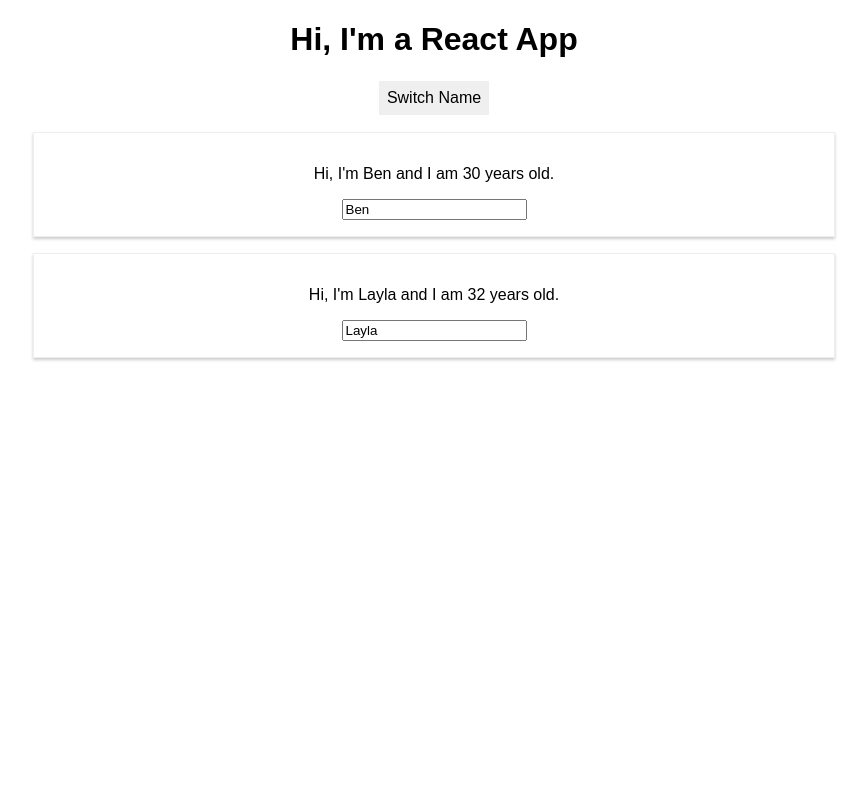
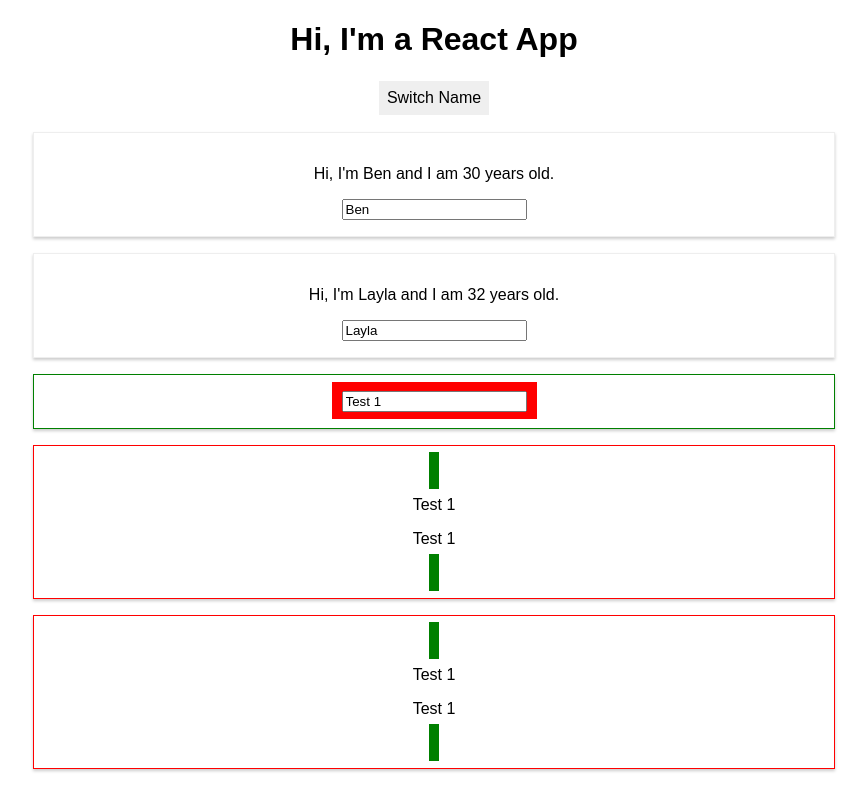
Before and after one commit to Kagan-benjamin/ReactPractice, a React (Create React App) app in the folder react-playground/: page / in a window 1280 px wide. Shown: the whole page, without its empty margins (206-1073 px from the left). Built offline with nearby package versions, Linux system fonts and the light colour scheme.

Commit message:
React Assignment 1

```diff
--- a/react-playground/src/App.js
+++ b/react-playground/src/App.js
@@ -1,6 +1,8 @@
 import React, { Component } from 'react';
 import './App.css';
 import Person from './Person/Person.js';
+import UserOutput from './UserOutput/UserOutput.js';
+import UserInput from './UserInput/UserInput.js';
 
 class App extends Component {
   state = {
@@ -8,7 +10,19 @@ class App extends Component {
       { name: 'Ben', age: 30 },
       { name: 'Layla', age: 32 }
     ],
-    full: false
+    full: false,
+    usernames: [
+      'Test 1',
+      'Test 2'
+    ]
+  }
+
+  testHandler = e => {
+    this.setState({
+      usernames: [
+        e.target.value
+      ]
+    })
   }
 
   switchNameHandler = e => {
@@ -44,6 +58,14 @@ class App extends Component {
       cursor: 'pointer'
     };
 
+    const inputStyle = {
+      border: '10px solid red',
+    };
+
+    const outputStyle = {
+      border: '10px solid green',
+    };
+
     return (
       <div className="App">
         <h1>Hi, I'm a React App</h1>
@@ -60,6 +82,16 @@ class App extends Component {
           age={this.state.persons[1].age}
           click={this.switchNameHandler}
           changed={this.nameChangedHandler}/>
+        <UserInput
+          style={inputStyle}
+          testHandler={this.testHandler}
+          username={this.state.usernames[0]} />
+        <UserOutput
+          style={outputStyle}
+          username={this.state.usernames[0]}/>
+        <UserOutput
+          style={outputStyle}
+          username={this.state.usernames[0]}/>
       </div>
     );
     // return React.createElement('div', {className: 'App'},
--- /dev/null
+++ b/react-playground/src/UserInput/UserInput.css
@@ -0,0 +1,8 @@
+.UserInput {
+    width: 60%;
+    margin: 16px auto;
+    border: 1px solid green;
+    box-shadow: 0 2px 3px #ccc;
+    padding: 16px;
+    text-align: center;
+}
--- /dev/null
+++ b/react-playground/src/UserInput/UserInput.js
@@ -0,0 +1,13 @@
+import React from 'react';
+import './UserInput.css';
+
+const userInput = props => {
+    return (
+        <div className="UserInput">
+            <span style={props.style}>
+            <input type='text' onChange={props.testHandler} value={props.username} />
+            </span>
+        </div>
+    )
+};
+export default userInput;
--- /dev/null
+++ b/react-playground/src/UserOutput/UserOutput.css
@@ -0,0 +1,8 @@
+.UserOutput {
+    width: 60%;
+    margin: 16px auto;
+    border: 1px solid red;
+    box-shadow: 0 2px 3px #ccc;
+    padding: 16px;
+    text-align: center;
+}
--- /dev/null
+++ b/react-playground/src/UserOutput/UserOutput.js
@@ -0,0 +1,14 @@
+import React from 'react';
+import './UserOutput.css';
+
+const userOutput = props => {
+    return (
+        <div className="UserOutput">
+            <span style={props.style}>
+            <p>{props.username}</p>
+            <p>{props.username}</p>
+            </span>
+        </div>
+    )
+};
+export default userOutput;
```
Lines whose indentation alone changed are shown as unchanged.
